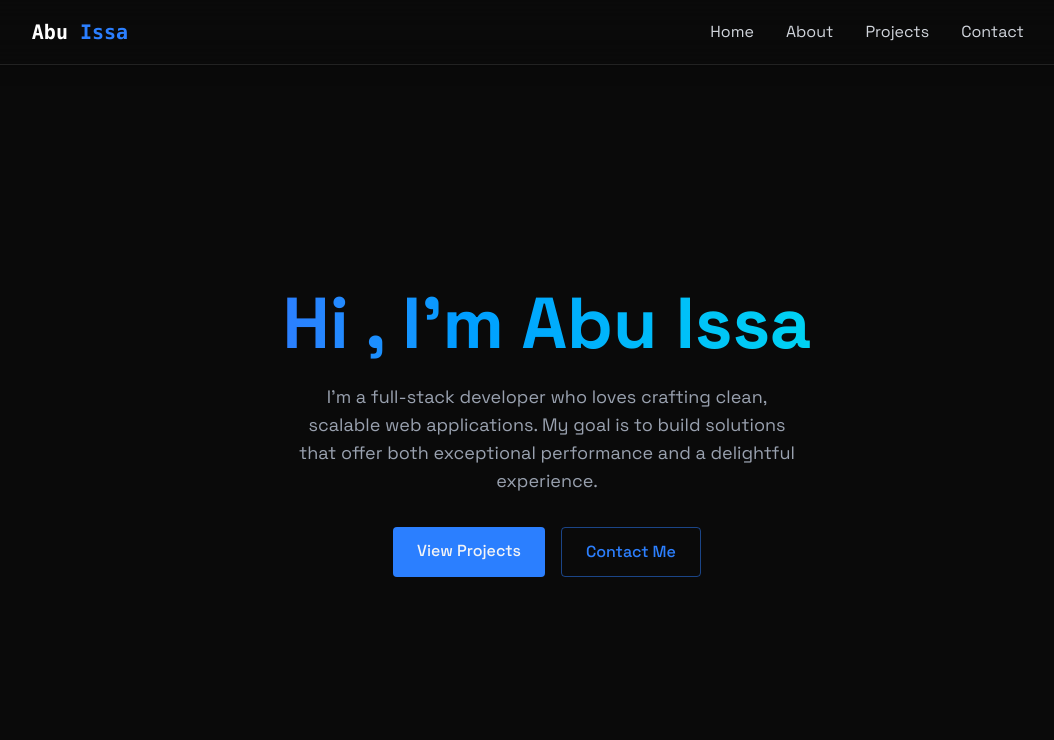
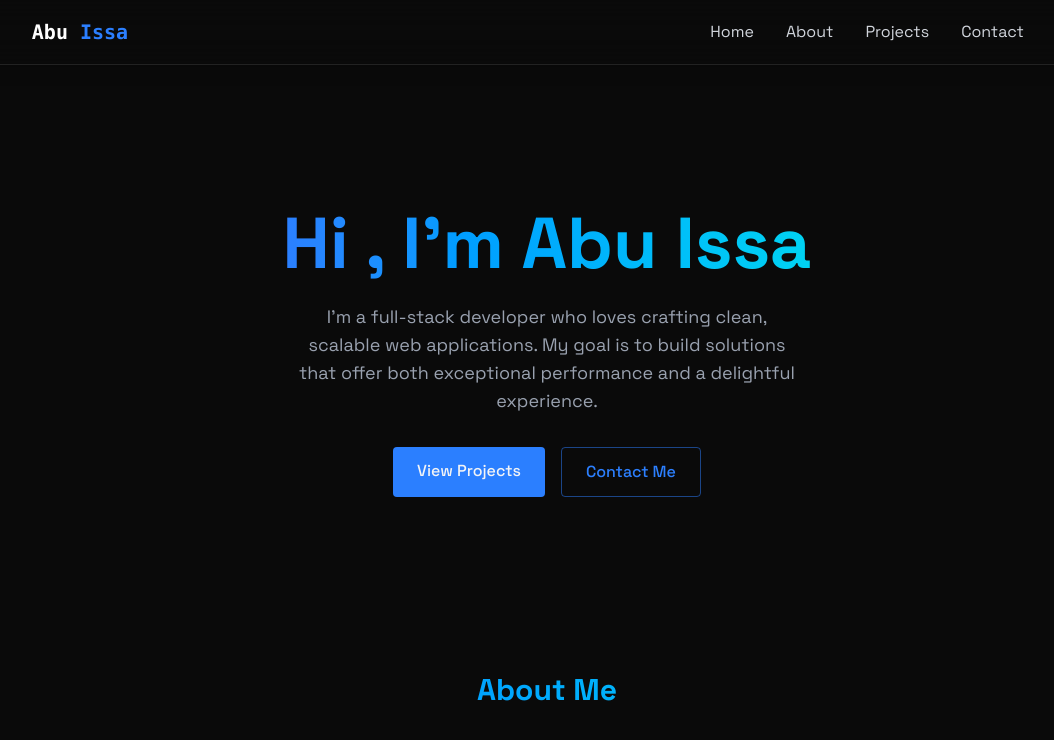
Before and after one commit to Blackscorche/Portfolio, a React (Vite) app: page / in a window 1280 px wide. Shown: the top 740 px of the page, without its empty margins (93-1147 px from the left). Built offline with nearby package versions, Linux system fonts and the light colour scheme.

Commit message:
Update Home.jsx

```diff
--- a/src/components/sections/Home.jsx
+++ b/src/components/sections/Home.jsx
@@ -2,7 +2,7 @@ import React from 'react'
 import RevealOnScroll from '../RevealOnScroll'
 function Home() {
   return (
-    <section id='home' className='min-h-screen flex items-center justify-center relative'>
+    <section id='home' className='min-h-[80vh] flex items-center justify-center relative'>
         <RevealOnScroll>
 
 
```
